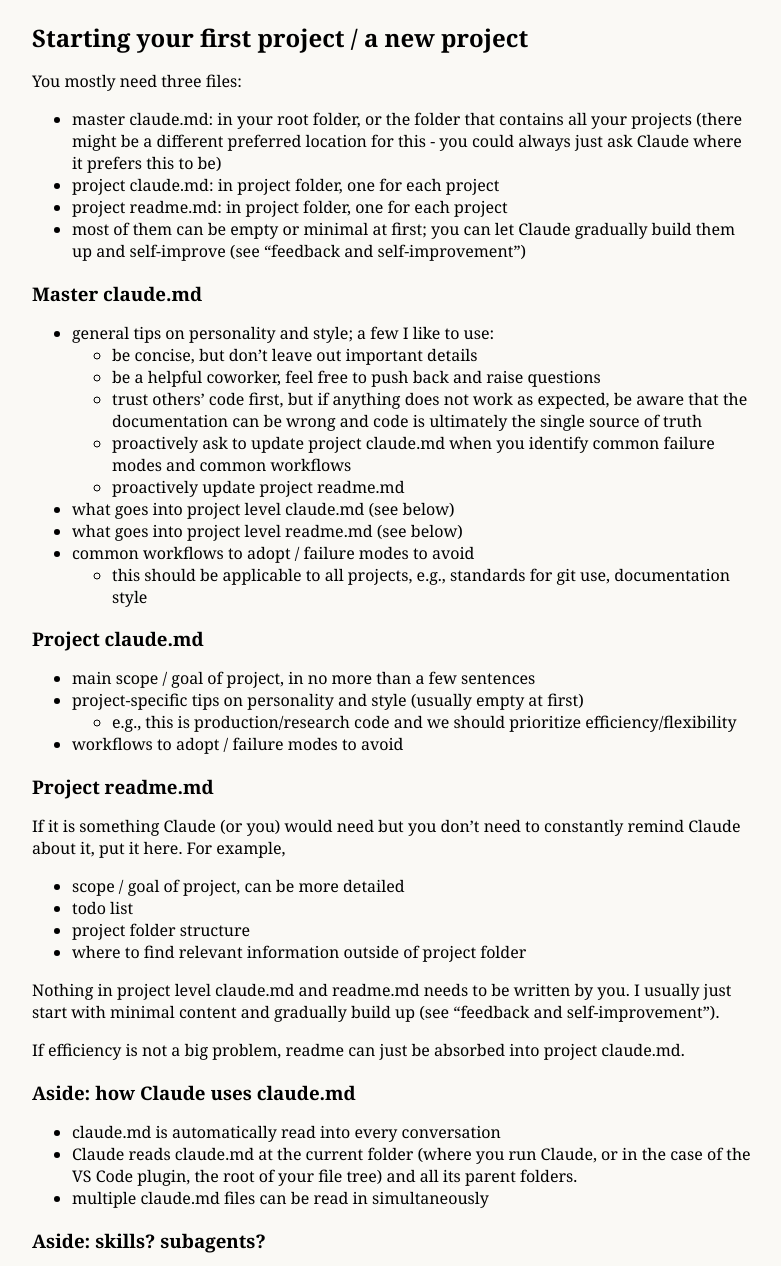
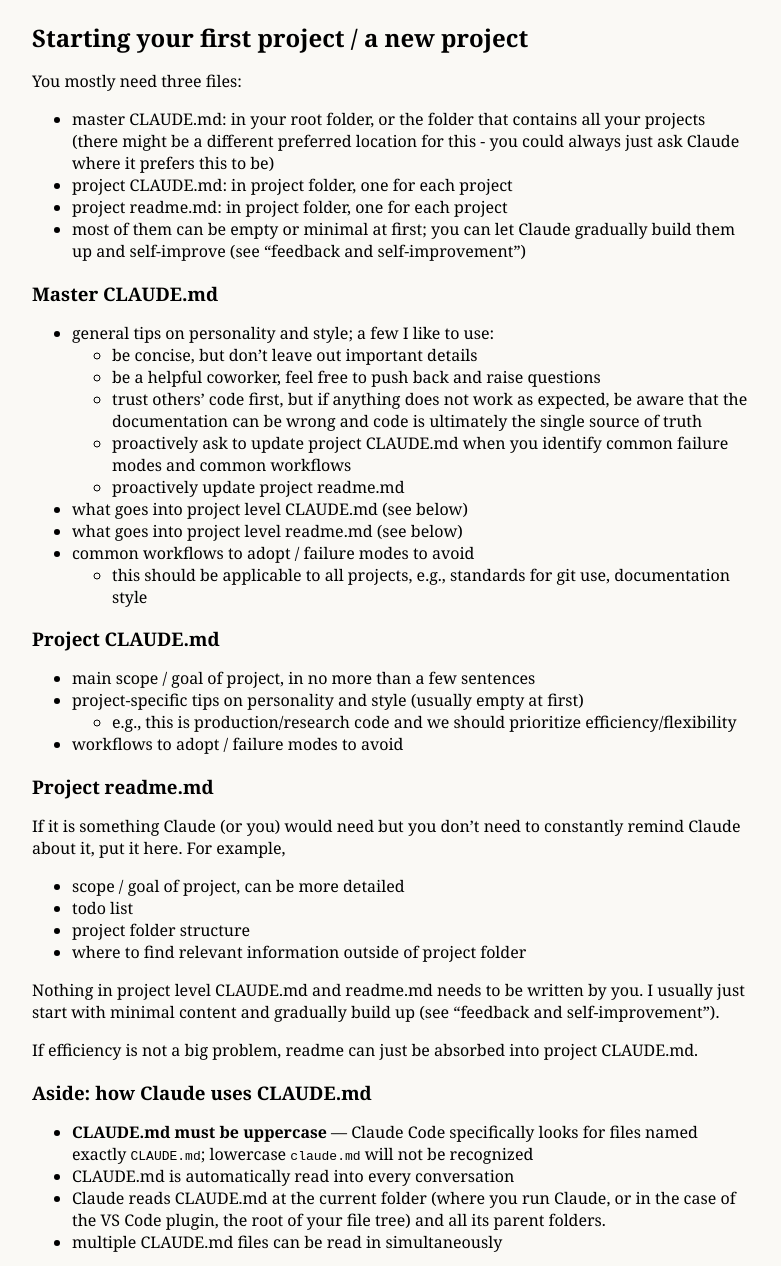
Before and after one commit to wxu26/wxu26.github.io, a plain HTML site: page writings/managing_claude.html in a window 1280 px wide. Shown: the part 977-2243 px from the top of the page, without its empty margins (248-1029 px from the left). Drawn offline with nearby package versions, Linux system fonts and the light colour scheme.

Commit message:
Update claude.md references to CLAUDE.md (case-sensitive)
- Rename claude.md to CLAUDE.md for Claude Code recognition
- Update all article references to use uppercase CLAUDE.md
- Add note about case sensitivity requirement
- Add email to homepage

🤖 Generated with [Claude Code](https://claude.com/claude-code)

Co-Authored-By: Claude Opus 4.5 <noreply@anthropic.com>

```diff
--- a/writings/managing_claude.html
+++ b/writings/managing_claude.html
@@ -77,11 +77,11 @@
             your first project / a new project</h2>
             <p>You mostly need three files:</p>
             <ul>
-            <li>master claude.md: in your root folder, or the folder
+            <li>master CLAUDE.md: in your root folder, or the folder
             that contains all your projects (there might be a different
             preferred location for this - you could always just ask
             Claude where it prefers this to be)</li>
-            <li>project claude.md: in project folder, one for each
+            <li>project CLAUDE.md: in project folder, one for each
             project</li>
             <li>project readme.md: in project folder, one for each
             project</li>
@@ -90,7 +90,7 @@
             “feedback and self-improvement”)</li>
             </ul>
             <h3 id="master-claude.md"><strong>Master
-            claude.md</strong></h3>
+            CLAUDE.md</strong></h3>
             <ul>
             <li>general tips on personality and style; a few I like to
             use:
@@ -101,11 +101,11 @@
             <li>trust others’ code first, but if anything does not work
             as expected, be aware that the documentation can be wrong
             and code is ultimately the single source of truth</li>
-            <li>proactively ask to update project claude.md when you
+            <li>proactively ask to update project CLAUDE.md when you
             identify common failure modes and common workflows</li>
             <li>proactively update project readme.md</li>
             </ul></li>
-            <li>what goes into project level claude.md (see below)</li>
+            <li>what goes into project level CLAUDE.md (see below)</li>
             <li>what goes into project level readme.md (see below)</li>
             <li>common workflows to adopt / failure modes to avoid
             <ul>
@@ -114,7 +114,7 @@
             </ul></li>
             </ul>
             <h3 id="project-claude.md"><strong>Project
-            claude.md</strong></h3>
+            CLAUDE.md</strong></h3>
             <ul>
             <li>main scope / goal of project, in no more than a few
             sentences</li>
@@ -138,21 +138,25 @@
             <li>where to find relevant information outside of project
             folder</li>
             </ul>
-            <p>Nothing in project level claude.md and readme.md needs to
+            <p>Nothing in project level CLAUDE.md and readme.md needs to
             be written by you. I usually just start with minimal content
             and gradually build up (see “feedback and
             self-improvement”).</p>
             <p>If efficiency is not a big problem, readme can just be
-            absorbed into project claude.md.</p>
+            absorbed into project CLAUDE.md.</p>
             <h3 id="aside-how-claude-uses-claude.md"><strong>Aside: how
-            Claude uses claude.md</strong></h3>
+            Claude uses CLAUDE.md</strong></h3>
             <ul>
-            <li>claude.md is automatically read into every
+            <li><strong>CLAUDE.md must be uppercase</strong> — Claude
+            Code specifically looks for files named exactly
+            <code>CLAUDE.md</code>; lowercase <code>claude.md</code>
+            will not be recognized</li>
+            <li>CLAUDE.md is automatically read into every
             conversation</li>
-            <li>Claude reads claude.md at the current folder (where you
+            <li>Claude reads CLAUDE.md at the current folder (where you
             run Claude, or in the case of the VS Code plugin, the root
             of your file tree) and all its parent folders.</li>
-            <li>multiple claude.md files can be read in
+            <li>multiple CLAUDE.md files can be read in
             simultaneously</li>
             </ul>
             <h3 id="aside-skills-subagents"><strong>Aside: skills?
@@ -269,21 +273,21 @@
             fulfilled and (2) how well it did</li>
             <li>when Claude repeatedly fails on certain tasks, ask it to
             summarize why this happened, what went wrong, and ask it
-            what should be added to claude.md to prevent this from
+            what should be added to CLAUDE.md to prevent this from
             happening again</li>
             <li>when you see it did something good (with or without your
             guidance) that should be incorporated into its future
-            workflow, ask it to update claude.md to reflect this</li>
-            <li>once in a while, let it inspect its own claude.md and
+            workflow, ask it to update CLAUDE.md to reflect this</li>
+            <li>once in a while, let it inspect its own CLAUDE.md and
             readme.md to check and correct outdated information; usually
             you can blindly accept its suggested revision</li>
             <li>once in a (longer) while, let it inspect the project
-            claude.md and the master claude.md and identify whether
+            CLAUDE.md and the master CLAUDE.md and identify whether
             there is anything that deserves to be moved to the master
-            claude.md; be sure to manually approve its suggested
+            CLAUDE.md; be sure to manually approve its suggested
             edit</li>
-            <li>for an example of claude.md self-generated and
-            maintained by Claude, see <a href="../claude.md">claude.md
+            <li>for an example of CLAUDE.md self-generated and
+            maintained by Claude, see <a href="../CLAUDE.md">CLAUDE.md
             for this website</a></li>
             </ul>
             <h3 id="optional-tips">Optional tips</h3>
```
Also changed, not shown: index.html (+2 -2 lines), writings/claude_for_research.html (+4 -4 lines), 4 other files.
